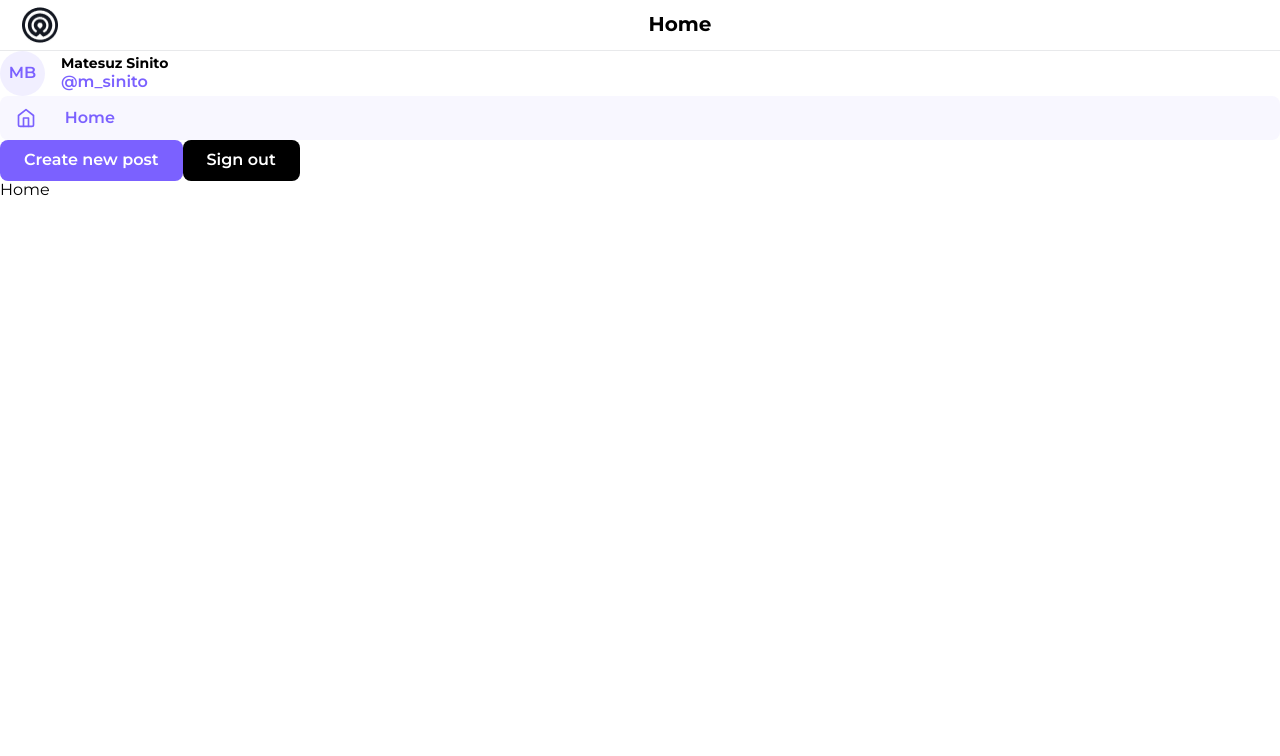
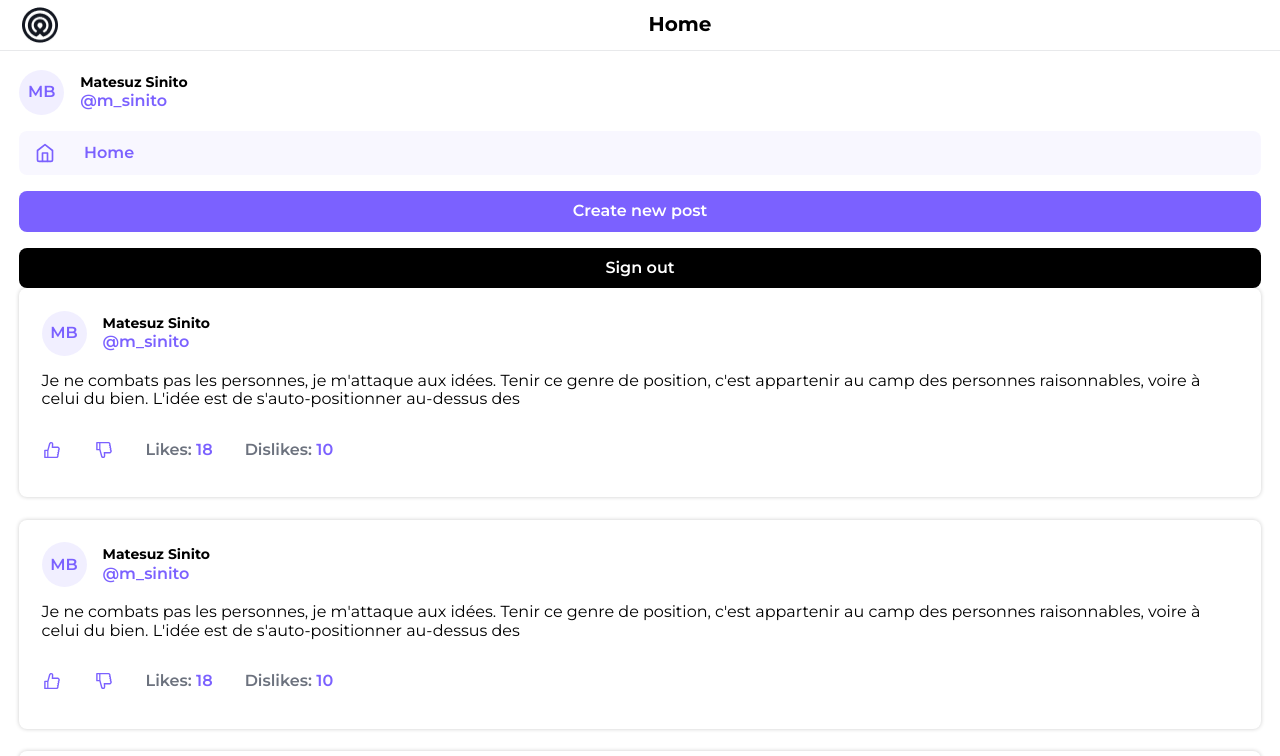
Before and after one commit to jiju278/simple-social-media-front, a React (Vite) app: page / in a window 1280 px wide. Shown: the top 756 px of the page. Built offline with nearby package versions, Linux system fonts and the light colour scheme.

Commit message:
Add timeline component

```diff
--- /dev/null
+++ b/src/components/ui/Timeline/Timeline.tsx
@@ -0,0 +1,15 @@
+import TimelineMessage from '@/components/ui/Timeline/TimelineMessage';
+
+const Timeline = () => {
+  return (
+    <div>
+      <TimelineMessage />
+      <TimelineMessage />
+      <TimelineMessage />
+      <TimelineMessage />
+      <TimelineMessage />
+    </div>
+  );
+};
+
+export default Timeline;
--- /dev/null
+++ b/src/components/ui/Timeline/TimelineMessage.module.css
@@ -0,0 +1,27 @@
+.container {
+  box-shadow: 0px 0px 4px 0px rgba(0, 0, 0, 0.2);
+  padding: 1.4rem;
+  border-radius: 8px;
+  margin-bottom: 1.4rem;
+}
+
+.counter {
+  font-weight: 600;
+  color: rgba(108, 114, 126, 1);
+}
+
+.counterValue {
+  color: #7b61ff;
+}
+
+.thumb {
+  width: 20px;
+  height: 20px;
+  color: #7b61ff;
+}
+
+.footer {
+  display: flex;
+  gap: 2rem;
+  align-items: center;
+}
--- /dev/null
+++ b/src/components/ui/Timeline/TimelineMessage.tsx
@@ -0,0 +1,29 @@
+import Badge from '@/components/ui/Badge/Badge';
+import style from '@components/ui/Timeline/TimelineMessage.module.css';
+import { AiOutlineLike } from 'react-icons/ai';
+import { AiOutlineDislike } from 'react-icons/ai';
+
+const TimelineMessage = () => {
+  return (
+    <div className={style.container}>
+      <Badge />
+      <p>
+        Je ne combats pas les personnes, je m'attaque aux idées. Tenir ce genre
+        de position, c'est appartenir au camp des personnes raisonnables, voire
+        à celui du bien. L'idée est de s'auto-positionner au-dessus des
+      </p>
+      <div className={style.footer}>
+        <AiOutlineLike className={style.thumb} />
+        <AiOutlineDislike className={style.thumb} />
+        <p className={style.counter}>
+          Likes: <span className={style.counterValue}>18</span>
+        </p>
+        <p className={style.counter}>
+          Dislikes: <span className={style.counterValue}>10</span>
+        </p>
+      </div>
+    </div>
+  );
+};
+
+export default TimelineMessage;
--- a/src/pages/Home/Home.tsx
+++ b/src/pages/Home/Home.tsx
@@ -1,5 +1,7 @@
+import Timeline from '@/components/ui/Timeline/Timeline';
+
 function Home() {
-  return <div>Home</div>;
+  return <Timeline />;
 }
 
 export default Home;
--- a/src/pages/Layout/Layout.module.css
+++ b/src/pages/Layout/Layout.module.css
@@ -13,3 +13,11 @@
 .pageTitle {
   font-size: 20px;
 }
+
+.pageContent {
+  padding: 1.2rem;
+}
+.sideNav {
+  display: grid;
+  gap: 1rem;
+}
--- a/src/pages/Layout/Layout.tsx
+++ b/src/pages/Layout/Layout.tsx
@@ -1,8 +1,7 @@
 import { Outlet } from 'react-router-dom';
 import logo from '@assets/Frame.png';
-import style from './Layout.module.css';
+import style from '@pages/Layout/Layout.module.css';
 import Badge from '@/components/ui/Badge/Badge';
-
 import Button from '@/components/ui/Button/Button';
 import Navbar from '@/components/ui/Navbar/Navbar';
 
@@ -14,14 +13,18 @@ function Layout() {
         <h1 className={style.pageTitle}>Home</h1>
       </header>
 
+      <div className={style.pageContent}>
+        <div className={style.sideNav}>
           <Badge />
           <Navbar />
           <Button color="primary" title="Create new post" />
           <Button color="dark" title="Sign out" />
+        </div>
 
         <main>
           <Outlet />
         </main>
+      </div>
     </>
   );
 }
```
Lines whose indentation alone changed are shown as unchanged.
